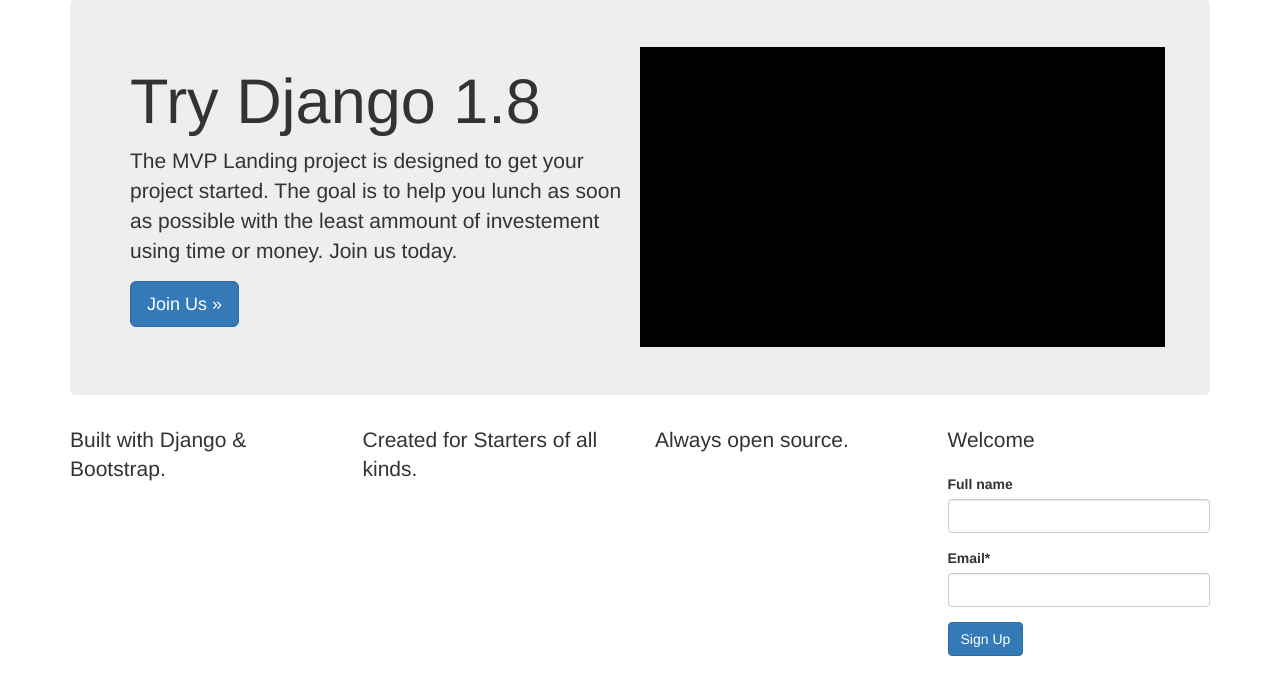
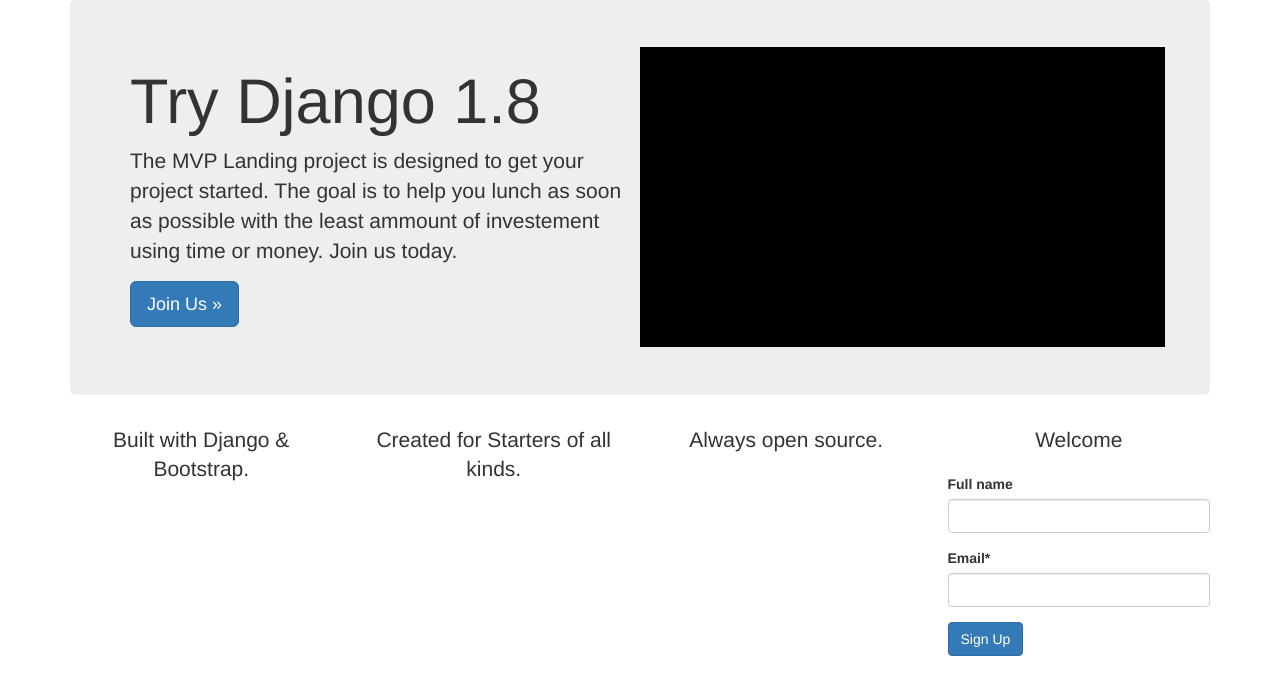
Before and after one commit to tishmen/trydjango18, a Django app: page / in a window 1280 px wide. Shown: the part 71-751 px from the top of the page. Run offline with Django 3.2, Linux system fonts and the light colour scheme; some libraries are stand-ins or nearby versions.

Commit message:
refactored html

```diff
--- a/src/newsletter/templates/home.html
+++ b/src/newsletter/templates/home.html
@@ -1,25 +1,18 @@
 {% extends 'base.html' %}
+
 {% load crispy_forms_tags %}
 
 {% block jumbotron %}
 
     <div class="jumbotron">
-
         <div class="row">
-
             <div class="col-sm-6">
-
                 <h1>Try Django 1.8</h1>
-
                 <p>The MVP Landing project is designed to get your project started. The goal is to help you lunch as soon as possible with the least ammount of investement using time or money. Join us today.</p>
-
                 <p><a class="btn btn-lg btn-primary" href="#" role="button">Join Us &raquo;</a></p>
-
             </div>
-
             <div class="col-sm-6" style="background-color:black;height:300px;"></div>
         </div>
-
     </div>
 
 {% endblock %}
@@ -28,40 +21,27 @@
 {% block content %}
 
     <div class="row">
-
         <div class="col-sm-3 pull-right">
-
-            <p class="lead">{{ title }}</p>
-
+            <p class="lead text-center">{{ title }}</p>
             <form method="post">
-
                 {% csrf_token %}
                 {{ form|crispy }}
                 <input class="btn btn-primary" type="submit" value="Sign Up">
-
             </form>
-
         </div>
 
         <div class="col-sm-3">
-
-            <p class="lead">Built with Django &amp; Bootstrap.</p>
-
+            <p class="lead text-center">Built with Django &amp; Bootstrap.</p>
         </div>
 
 
         <div class="col-sm-3">
-
-            <p class="lead">Created for Starters of all kinds.</p>
-
+            <p class="lead text-center">Created for Starters of all kinds.</p>
         </div>
 
         <div class="col-sm-3">
-
-            <p class="lead">Always open source.</p>
-
+            <p class="lead text-center">Always open source.</p>
         </div>
-
     </div>
 
 {% endblock %}
--- /dev/null
+++ b/src/static/css/custom.css
@@ -0,0 +1,11 @@
+body {
+  min-height: 2000px;
+}
+
+.navbar-static-top {
+  margin-bottom: 19px;
+}
+
+.text-center {
+  text-allign: center;
+}
--- a/src/templates/base.html
+++ b/src/templates/base.html
@@ -1,19 +1,18 @@
 <!DOCTYPE html>
 <html lang="en">
 
+<head>
   {% include 'head.html' %}
+  {% block extracss %}  {% endblock %}
+  {% block extrajs %}  {% endblock %}
+</head>
 
-  <body>
+<body>
+    {% include 'navbar.html' %}
+    <div class="container">
+        {% block jumbotron %} {% endblock %}
+        {% block content %} {% endblock %}
+    </div>
+</body>
 
-    {% include 'navbar.html' %}
-
-    <div class="container">
-
-      {% block jumbotron %} {% endblock %}
-
-      {% block content %} {% endblock %}
-
-    </div> <!-- /container -->
-
-  </body>
 </html>
--- a/src/templates/head.html
+++ b/src/templates/head.html
@@ -1,38 +1,9 @@
 {% load staticfiles %}
 
-<head>
-    <meta charset="utf-8">
-    <meta http-equiv="X-UA-Compatible" content="IE=edge">
-    <meta name="viewport" content="width=device-width, initial-scale=1">
-    <!-- The above 3 meta tags *must* come first in the head; any other head content must come *after* these tags -->
-    <meta name="description" content="">
-    <meta name="author" content="">
-    <link rel="icon" href="{% static 'images/favicon.ico' %}">
+<title>MVP Landing</title>
 
-    <title>MVP Landing</title>
+<link href="{% static 'css/bootstrap.min.css' %}" rel="stylesheet">
+<link href="{% static 'css/custom.css' %}" rel="stylesheet">
 
-    <!-- Bootstrap core CSS -->
-    <link href="{% static 'css/bootstrap.min.css' %}" rel="stylesheet">
-
-    <!-- IE10 viewport hack for Surface/desktop Windows 8 bug -->
-    <link href="{% static 'css/ie10-viewport-bug-workaround.css' %}" rel="stylesheet">
-
-    <!-- Custom styles for this template -->
-    <link href="{% static 'css/navbar-static-top.css' %}" rel="stylesheet">
-
-    <!-- Just for debugging purposes. Don't actually copy these 2 lines! -->
-    <!--[if lt IE 9]><script src="../../assets/js/ie8-responsive-file-warning.js"></script><![endif]-->
-    <script src="{% static 'js/ie-emulation-modes-warning.js' %}"></script>
-
-    <!-- HTML5 shim and Respond.js for IE8 support of HTML5 elements and media queries -->
-    <!--[if lt IE 9]>
-      <script src="https://oss.maxcdn.com/html5shiv/3.7.3/html5shiv.min.js"></script>
-      <script src="https://oss.maxcdn.com/respond/1.4.2/respond.min.js"></script>
-    <![endif]-->
-
-    <script src="{% static 'js/jquery.min.js' %}"></script>
-    <script src="{% static 'js/bootstrap.min.js' %}"></script>
-    <!-- IE10 viewport hack for Surface/desktop Windows 8 bug -->
-    <script src="{% static 'js/ie10-viewport-bug-workaround.js' %}"></script>
-
-</head>
+<script src="{% static 'js/jquery.min.js' %}"></script>
+<script src="{% static 'js/bootstrap.min.js' %}"></script>
```
Also changed, not shown: src/newsletter/templates/contact.html (+8 -11 lines).
